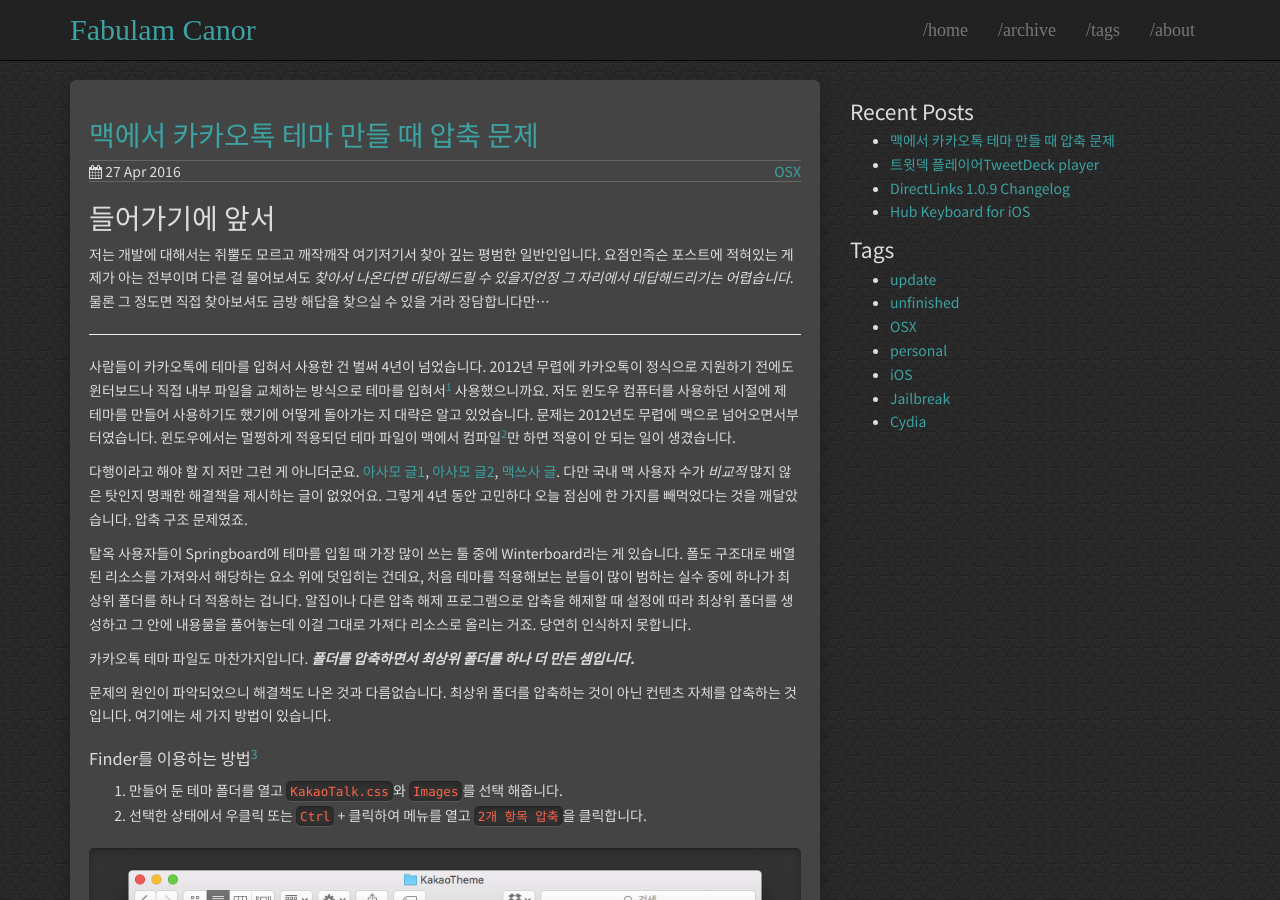
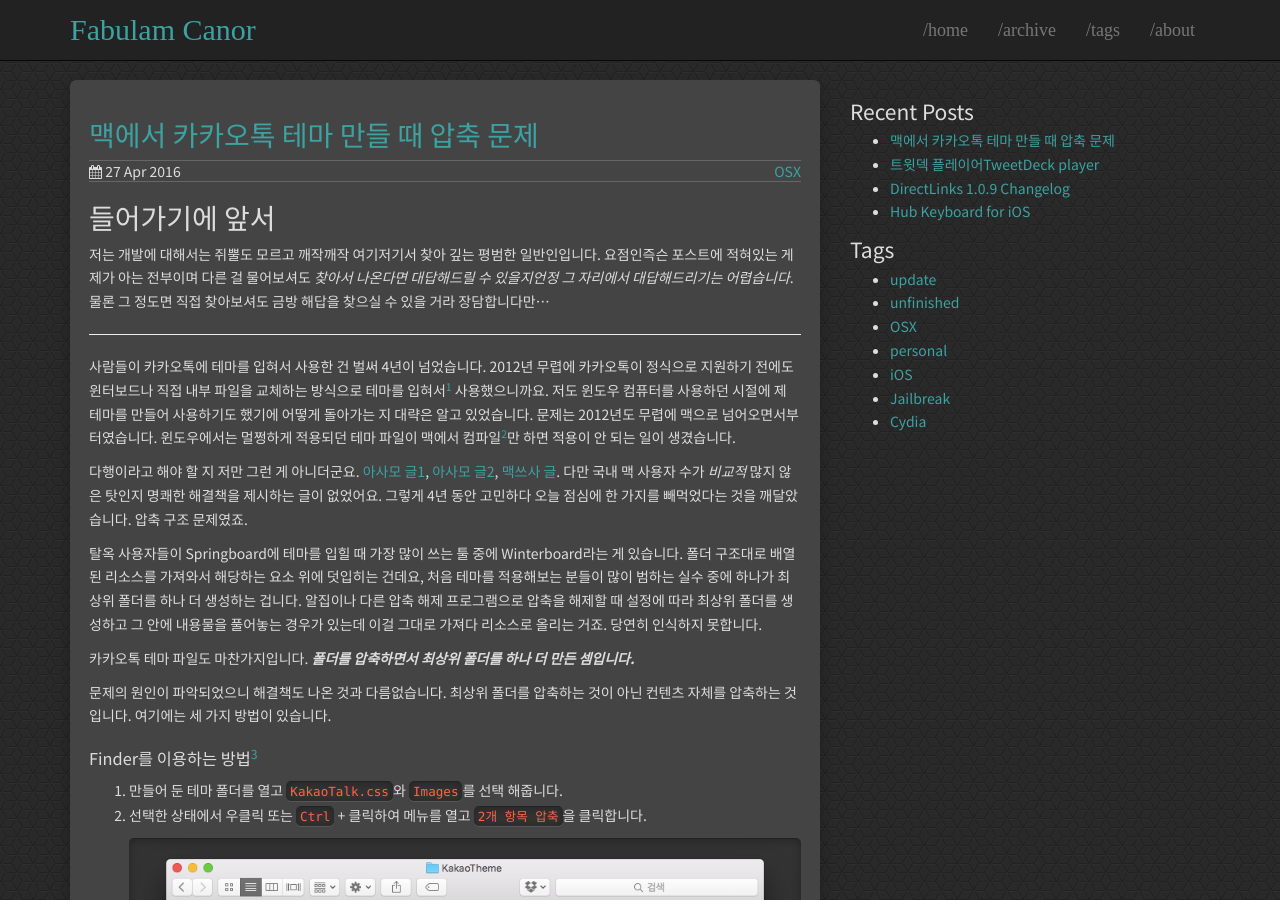
Before and after one commit to Canorus/canorus.github.io, a Jekyll site: the page built from _posts/2016-04-27-problem_on_kakaotalk_user_theme.md, in a window 1280 px wide and 900 px high. Built offline with Jekyll 4.4.1, drawn with Linux system fonts in a browser that asks for light colours.

Commit message:
problem on kakaotalk user theme

```diff
--- a/_posts/2016-04-27-problem_on_kakaotalk_user_theme.md
+++ b/_posts/2016-04-27-problem_on_kakaotalk_user_theme.md
@@ -19,7 +19,7 @@
 
 다행이라고 해야 할 지 저만 그런 게 아니더군요. [아사모 글1](http://cafe.naver.com/appleiphone/3437410), [아사모 글2](http://cafe.naver.com/appleiphone/3453202), [맥쓰사 글](http://cafe.naver.com/inmacbook/966891). 다만 국내 맥 사용자 수가 *비교적* 많지 않은 탓인지 명쾌한 해결책을 제시하는 글이 없었어요. 그렇게 4년 동안 고민하다 오늘 점심에 한 가지를 빼먹었다는 것을 깨달았습니다. 압축 구조 문제였죠.
 
-탈옥 사용자들이 Springboard에 테마를 입힐 때 가장 많이 쓰는 툴 중에 Winterboard라는 게 있습니다. 폴도 구조대로 배열된 리소스를 가져와서 해당하는 요소 위에 덧입히는 건데요, 처음 테마를 적용해보는 분들이 많이 범하는 실수 중에 하나가 최상위 폴더를 하나 더 적용하는 겁니다. 알집이나 다른 압축 해제 프로그램으로 압축을 해제할 때 설정에 따라 최상위 폴더를 생성하고 그 안에 내용물을 풀어놓는데 이걸 그대로 가져다 리소스로 올리는 거죠. 당연히 인식하지 못합니다.
+탈옥 사용자들이 Springboard에 테마를 입힐 때 가장 많이 쓰는 툴 중에 Winterboard라는 게 있습니다. 폴더 구조대로 배열된 리소스를 가져와서 해당하는 요소 위에 덧입히는 건데요, 처음 테마를 적용해보는 분들이 많이 범하는 실수 중에 하나가 최상위 폴더를 하나 더 생성하는 겁니다. 알집이나 다른 압축 해제 프로그램으로 압축을 해제할 때 설정에 따라 최상위 폴더를 생성하고 그 안에 내용물을 풀어놓는 경우가 있는데 이걸 그대로 가져다 리소스로 올리는 거죠. 당연히 인식하지 못합니다.
 
 카카오톡 테마 파일도 마찬가지입니다. ***폴더를 압축하면서 최상위 폴더를 하나 더 만든 셈입니다.***
 
@@ -29,9 +29,7 @@
 
 1. 만들어 둔 테마 폴더를 열고 `KakaoTalk.css`와 `Images`를 선택 해줍니다.
 2. 선택한 상태에서 우클릭 또는 `Ctrl` + 클릭하여 메뉴를 열고 `2개 항목 압축`을 클릭합니다.
-
 ![](/Resources/2016-04-27/2개항목압축.png){: center-image :}
-
 3. 생성된 압축파일의 확장자를 .ktheme으로 바꿔줍니다.
 
 [^3]: 다만 이 경우에는 .DS_Store 라든가 기타 불필요한 숨겨진 파일들이 함께 압축될 수 있으므로 `defaults write com.apple.finder AppleShowAllFiles TRUE;killall Finder` 등으로 숨김 파일을 표시하고 사용하는 게 바람직합니다.
@@ -39,7 +37,7 @@
 
 ### Terminal을 이용하는 방법
 
-![](Resources/2016-04-27/navtothemefiles.png){: center-image :}
+![](/Resources/2016-04-27/navtothemefiles.png){: center-image :}
 
 1. 기본 앱인 Terminal.app을 실행하고 KakaoTalk.css가 위치한 디렉터리로 이동합니다. <!-- 저 같은 경우는 데스크탑에 downloads 폴더를 만들어두고 그 안에서 작업하는 경우가 많으므로 cd desktop/downloads 를 입력하고 return을 눌러줍니다.-->
 
```
